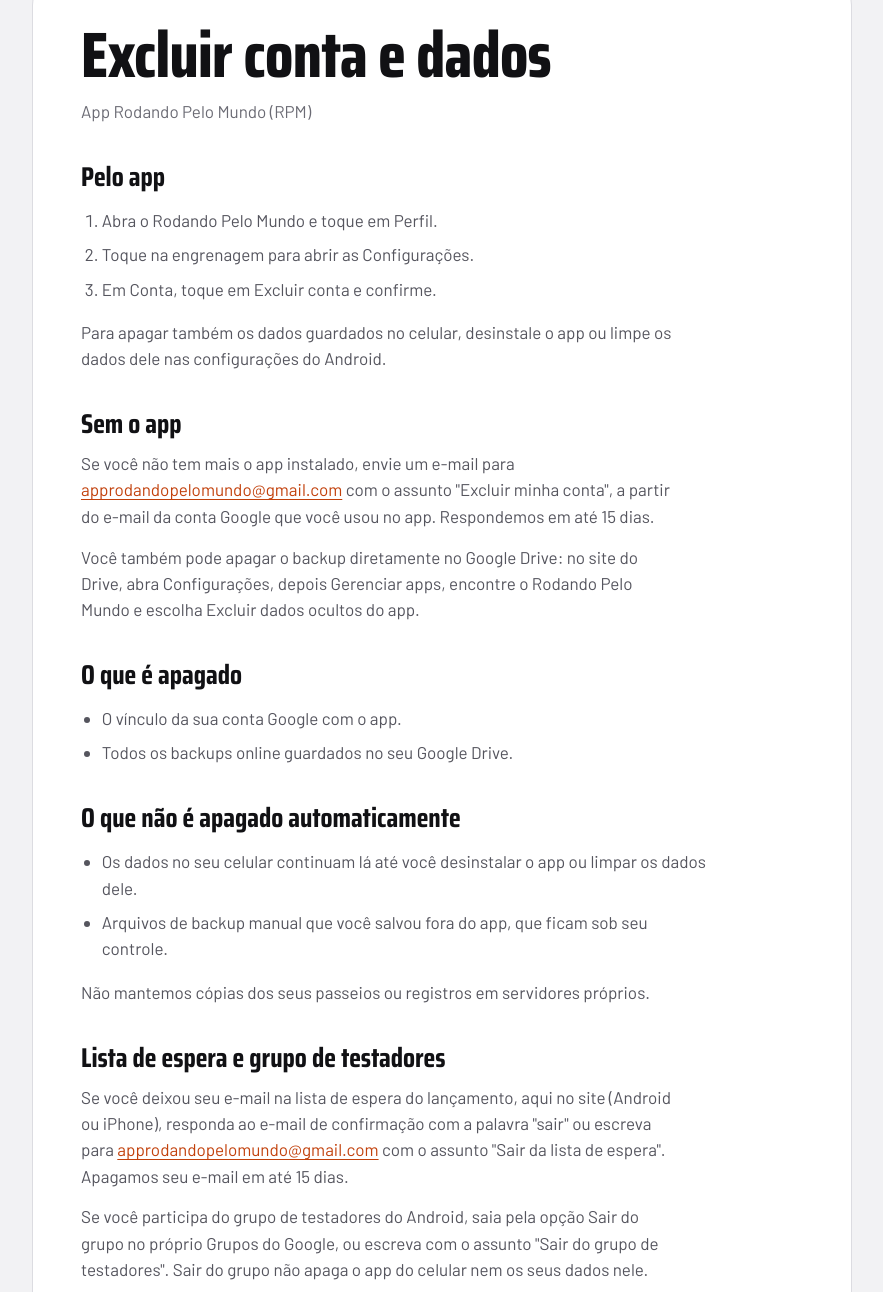
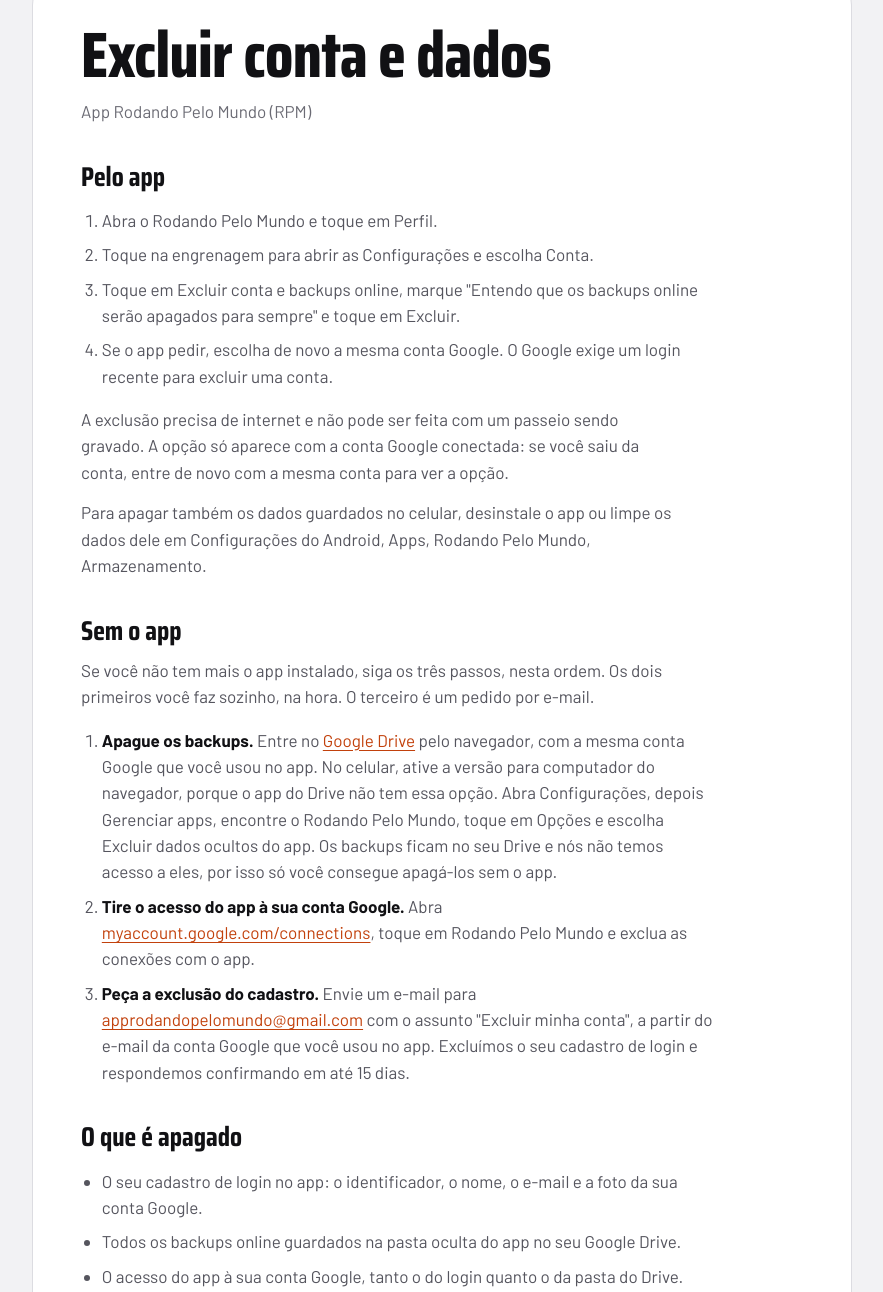
Before and after one commit to maurelio8/rodandopelomundo-site, a plain HTML site: page excluir-conta.html in a window 1280 px wide. Shown: the part 159-1451 px from the top of the page, without its empty margins (198-1081 px from the left). Drawn offline with Linux system fonts and the light colour scheme.

Commit message:
Excluir conta: passos sem o app e o que é apagado, conferidos com o app

```diff
--- a/excluir-conta.html
+++ b/excluir-conta.html
@@ -54,7 +54,18 @@
   </div>
 </header>
 
-<!-- Esta é a URL a informar na Play Console, em "Exclusão de dados". -->
+<!-- Esta é a URL a informar na Play Console, em "Exclusão de dados".
+     Conferida em 12/11 com o app: os nomes do caminho e dos botões de "Pelo
+     app" vêm de lib/telas/tela_perfil.dart (seção Conta),
+     lib/telas/cartao_conta.dart e lib/nuvem/textos_conta.dart; o que é
+     apagado e em que ordem, de lib/nuvem/exclusao_conta.dart. Ao mudar um,
+     mudar o outro.
+     Pelo e-mail, só dá para apagar o cadastro de login (Firebase
+     Authentication, no console do projeto). Os backups ficam no Drive da
+     própria pessoa, onde não temos acesso, por isso o passo do Drive em "Sem
+     o app" é dela, e vem antes de tirar o acesso do app à conta Google: sem
+     o acesso, o app pode sumir do Gerenciar apps do Drive com os dados ainda
+     lá. -->
 <main class="documento">
   <div class="envoltorio"><div class="folha">
     <h1>Excluir conta e dados</h1>
@@ -63,24 +74,31 @@
     <h2>Pelo app</h2>
     <ol>
       <li>Abra o Rodando Pelo Mundo e toque em Perfil.</li>
-      <li>Toque na engrenagem para abrir as Configurações.</li>
-      <li>Em Conta, toque em Excluir conta e confirme.</li>
+      <li>Toque na engrenagem para abrir as Configurações e escolha Conta.</li>
+      <li>Toque em Excluir conta e backups online, marque "Entendo que os backups online serão apagados para sempre" e toque em Excluir.</li>
+      <li>Se o app pedir, escolha de novo a mesma conta Google. O Google exige um login recente para excluir uma conta.</li>
     </ol>
-    <p>Para apagar também os dados guardados no celular, desinstale o app ou limpe os dados dele nas configurações do Android.</p>
+    <p>A exclusão precisa de internet e não pode ser feita com um passeio sendo gravado. A opção só aparece com a conta Google conectada: se você saiu da conta, entre de novo com a mesma conta para ver a opção.</p>
+    <p>Para apagar também os dados guardados no celular, desinstale o app ou limpe os dados dele em Configurações do Android, Apps, Rodando Pelo Mundo, Armazenamento.</p>
 
     <h2>Sem o app</h2>
-    <p>Se você não tem mais o app instalado, envie um e-mail para <a href="mailto:approdandopelomundo@gmail.com?subject=Excluir%20minha%20conta">approdandopelomundo@gmail.com</a> com o assunto "Excluir minha conta", a partir do e-mail da conta Google que você usou no app. Respondemos em até 15 dias.</p>
-    <p>Você também pode apagar o backup diretamente no Google Drive: no site do Drive, abra Configurações, depois Gerenciar apps, encontre o Rodando Pelo Mundo e escolha Excluir dados ocultos do app.</p>
+    <p>Se você não tem mais o app instalado, siga os três passos, nesta ordem. Os dois primeiros você faz sozinho, na hora. O terceiro é um pedido por e-mail.</p>
+    <ol>
+      <li><strong>Apague os backups.</strong> Entre no <a href="https://drive.google.com" rel="noopener">Google Drive</a> pelo navegador, com a mesma conta Google que você usou no app. No celular, ative a versão para computador do navegador, porque o app do Drive não tem essa opção. Abra Configurações, depois Gerenciar apps, encontre o Rodando Pelo Mundo, toque em Opções e escolha Excluir dados ocultos do app. Os backups ficam no seu Drive e nós não temos acesso a eles, por isso só você consegue apagá-los sem o app.</li>
+      <li><strong>Tire o acesso do app à sua conta Google.</strong> Abra <a href="https://myaccount.google.com/connections" rel="noopener">myaccount.google.com/connections</a>, toque em Rodando Pelo Mundo e exclua as conexões com o app.</li>
+      <li><strong>Peça a exclusão do cadastro.</strong> Envie um e-mail para <a href="mailto:approdandopelomundo@gmail.com?subject=Excluir%20minha%20conta">approdandopelomundo@gmail.com</a> com o assunto "Excluir minha conta", a partir do e-mail da conta Google que você usou no app. Excluímos o seu cadastro de login e respondemos confirmando em até 15 dias.</li>
+    </ol>
 
     <h2>O que é apagado</h2>
     <ul>
-      <li>O vínculo da sua conta Google com o app.</li>
-      <li>Todos os backups online guardados no seu Google Drive.</li>
+      <li>O seu cadastro de login no app: o identificador, o nome, o e-mail e a foto da sua conta Google.</li>
+      <li>Todos os backups online guardados na pasta oculta do app no seu Google Drive.</li>
+      <li>O acesso do app à sua conta Google, tanto o do login quanto o da pasta do Drive.</li>
     </ul>
 
     <h2>O que não é apagado automaticamente</h2>
     <ul>
-      <li>Os dados no seu celular continuam lá até você desinstalar o app ou limpar os dados dele.</li>
+      <li>Os dados no seu celular continuam lá até você desinstalar o app ou limpar os dados dele. O app segue funcionando sem conta, com esses dados.</li>
       <li>Arquivos de backup manual que você salvou fora do app, que ficam sob seu controle.</li>
     </ul>
     <p>Não mantemos cópias dos seus passeios ou registros em servidores próprios.</p>
```
